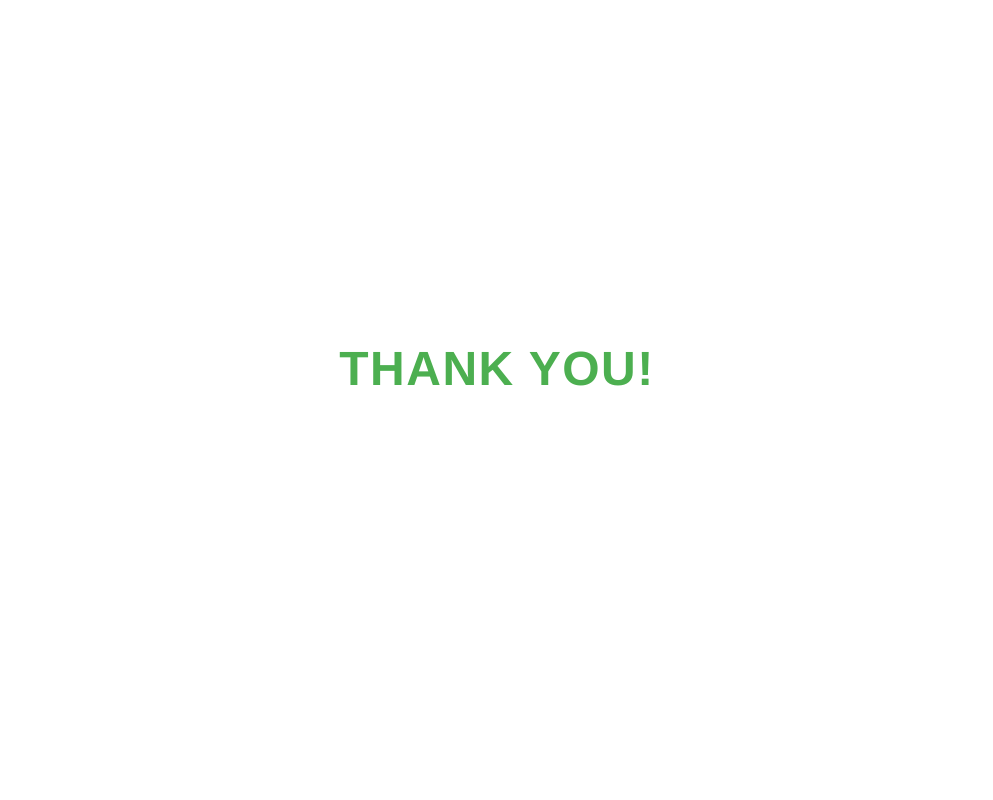
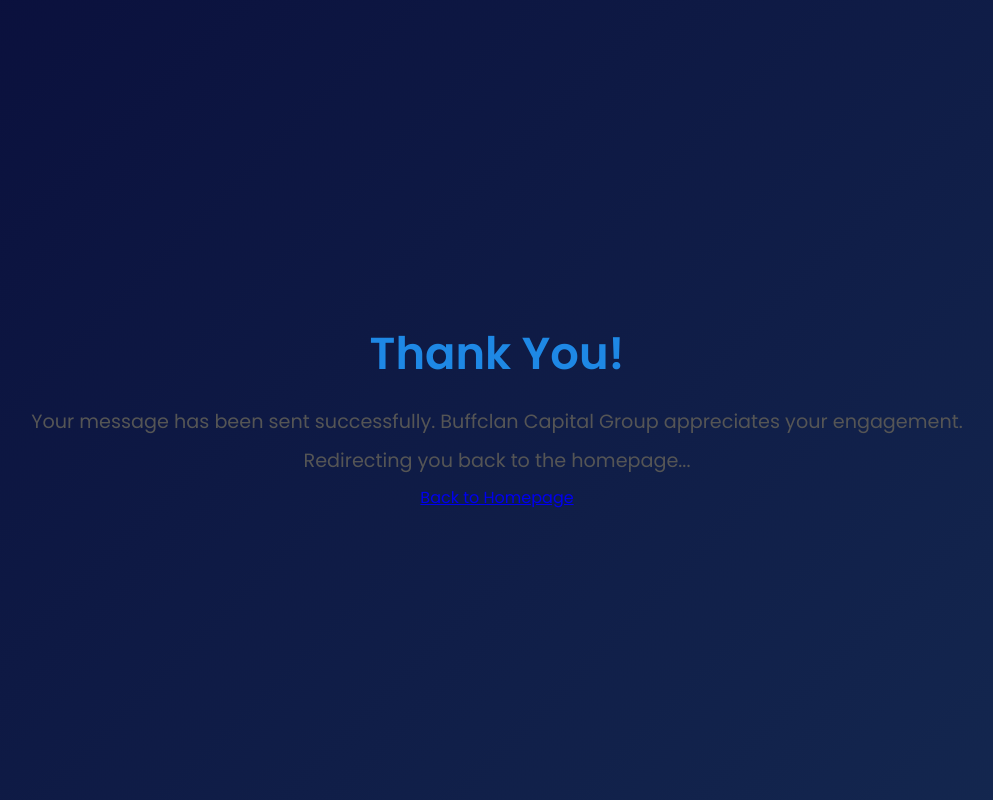
Before and after one commit to bida20-048/Project4, a plain HTML site: page thank-you.html in a window 1280 px wide. Shown: the whole page, without its empty margins (143-1136 px from the left). Drawn offline with Linux system fonts and the light colour scheme.

Commit message:
Update thank-you.html

```diff
--- a/thank-you.html
+++ b/thank-you.html
@@ -5,13 +5,16 @@
   <meta name="viewport" content="width=device-width, initial-scale=1.0"/>
   <meta http-equiv="refresh" content="5;url=index.html" />
   <title>Thank You</title>
-  <link rel="stylesheet" href="style.css" />
+  <link rel="stylesheet" href="thank-you.css" />
+  <link href="https://fonts.googleapis.com/css2?family=Poppins:wght@300;400;600&display=swap" rel="stylesheet">
 </head>
 <body>
   <div class="thank-you-container">
     <h1>Thank You!</h1>
-    <p>Your message has been sent successfully.</p>
+    <p>Your message has been sent successfully. Buffclan Capital Group appreciates your engagement.</p>
     <p>Redirecting you back to the homepage...</p>
+    <!-- Back to Homepage Button -->
+    <a href="index.html" class="back-btn">Back to Homepage</a>
   </div>
 </body>
 </html>
```
